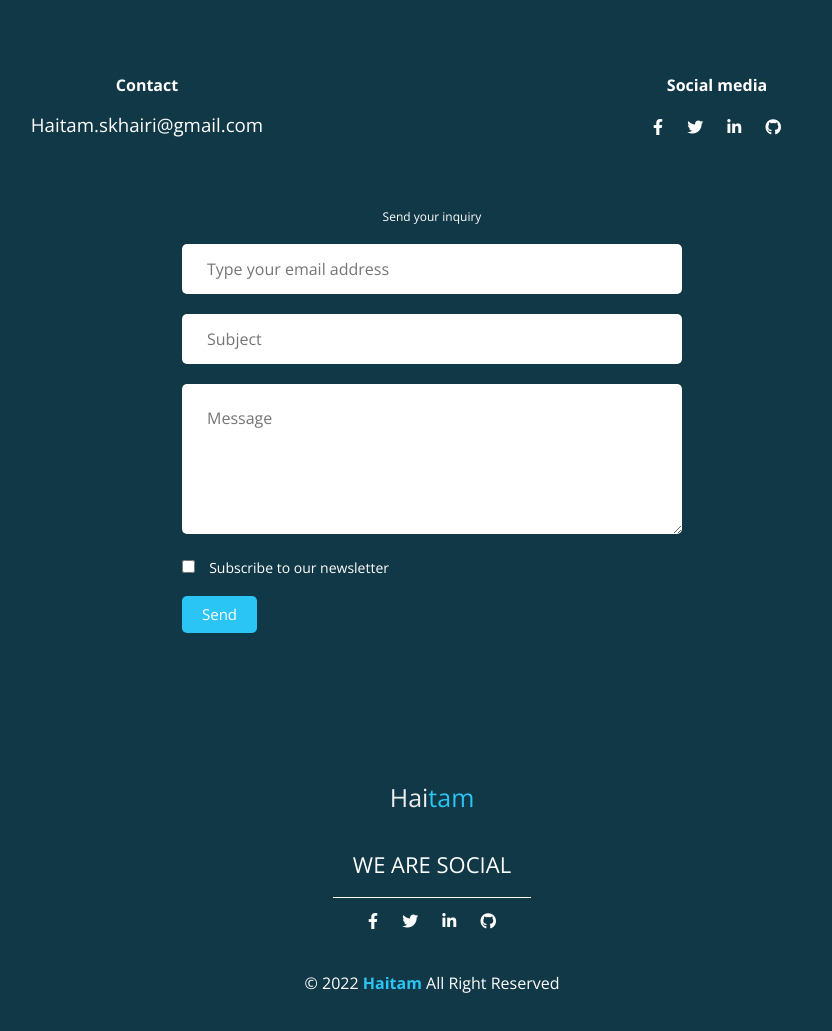
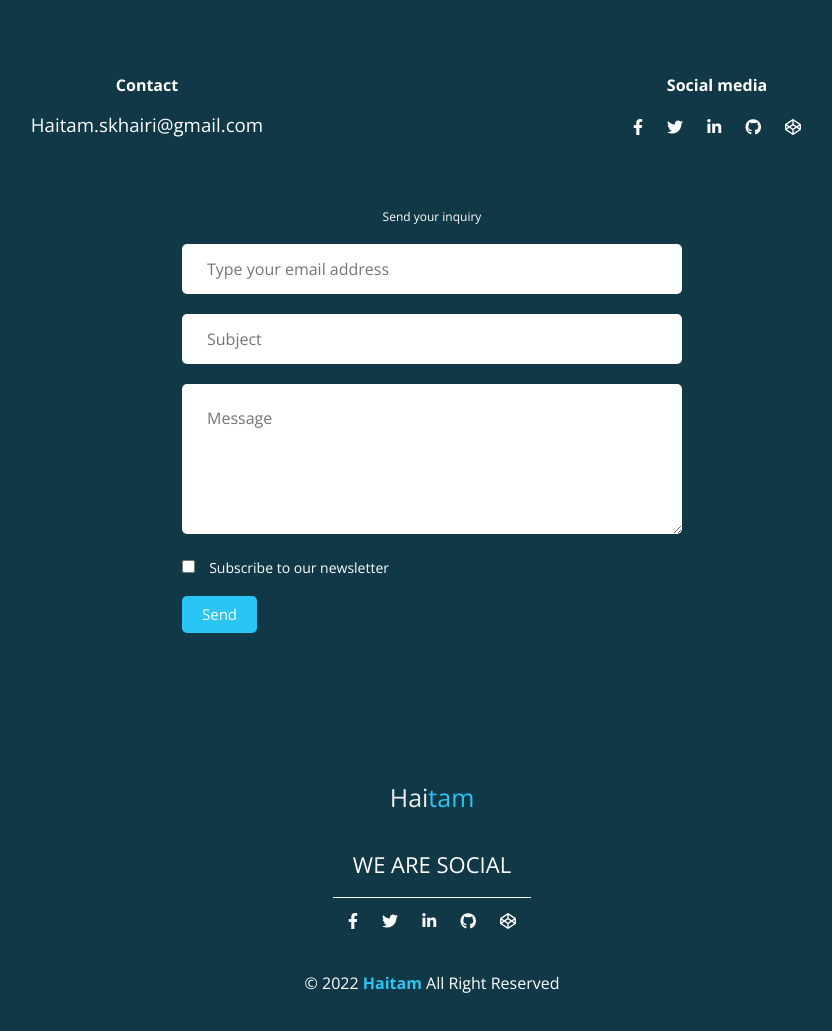
Before and after one commit to haitam-skhairi/haitam-skhairi, a plain HTML site: page contact.html in a window 1280 px wide. Shown: the part 245-1276 px from the top of the page, without its empty margins (208-1040 px from the left). Drawn offline with nearby package versions, Linux system fonts and the light colour scheme.

Commit message:
Add the Codepen link to the Social Media

```diff
--- a/contact.html
+++ b/contact.html
@@ -93,6 +93,11 @@
                                     <i class="fa-brands fa-github"></i>
                                 </a>
                             </li>
+                            <li>
+                                <a href="https://codepen.io/haitam-skhairi-the-scripter" target="_blank">
+                                    <i class="fa-brands fa-codepen"></i>
+                                </a>
+                            </li>
                         </ul>
                     </div>
 
@@ -157,6 +162,11 @@
                         <i class="fa-brands fa-github"></i>
                     </a>
                 </li>
+                <li>
+                    <a href="https://codepen.io/haitam-skhairi-the-scripter" target="_blank">
+                        <i class="fa-brands fa-codepen"></i>
+                    </a>
+                </li>
             </ul>
             <p>
                 &copy; 2022 <a href="./index.html" target="">Haitam</a>
```
Also changed, not shown: about.html (+5 -0 lines), css/style.css (+31 -0 lines), index.html (+5 -0 lines).
